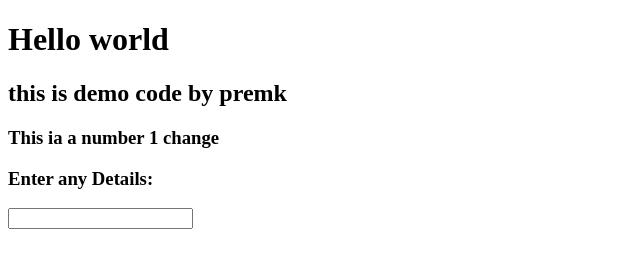
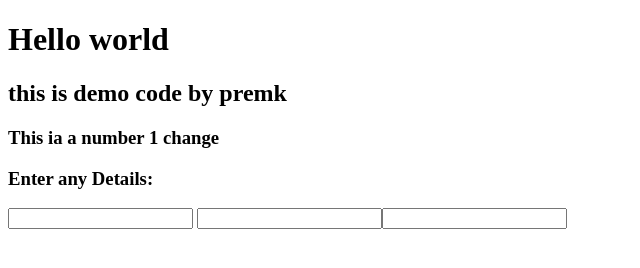
Before and after one commit to prem123/spinnaker-demo-app, a plain HTML site: page index.html in a window 1280 px wide. Shown: the whole page, without its empty margins (0-640 px from the left). Drawn offline with Linux system fonts and the light colour scheme.

Commit message:
Update index.html

```diff
--- a/index.html
+++ b/index.html
@@ -12,6 +12,7 @@
     <h3> This ia a number 1 change </h3>
 
     <h3>Enter any Details: </h3><input>
+    <input><input>
 
 </body>
 </html>
```
